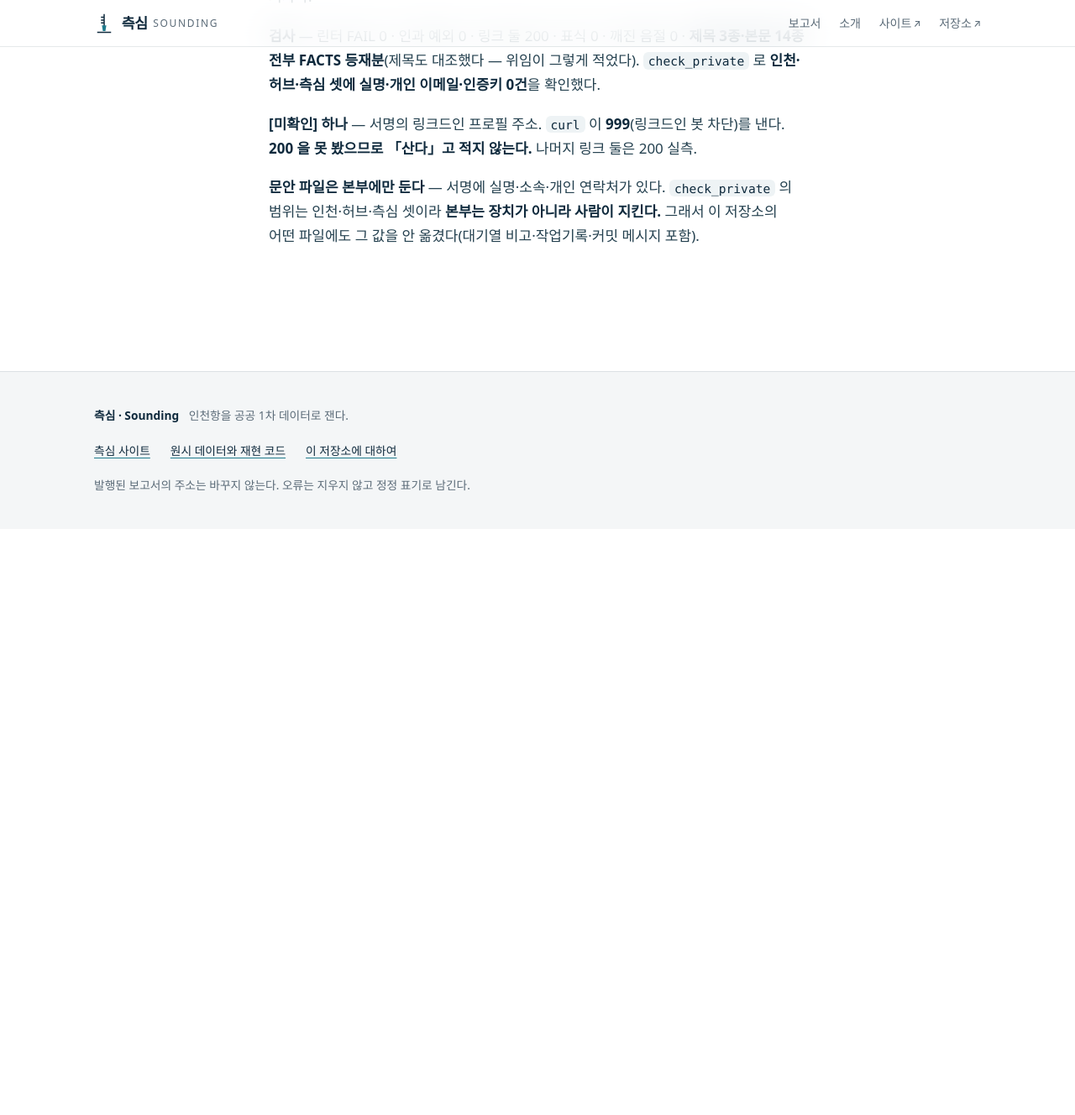
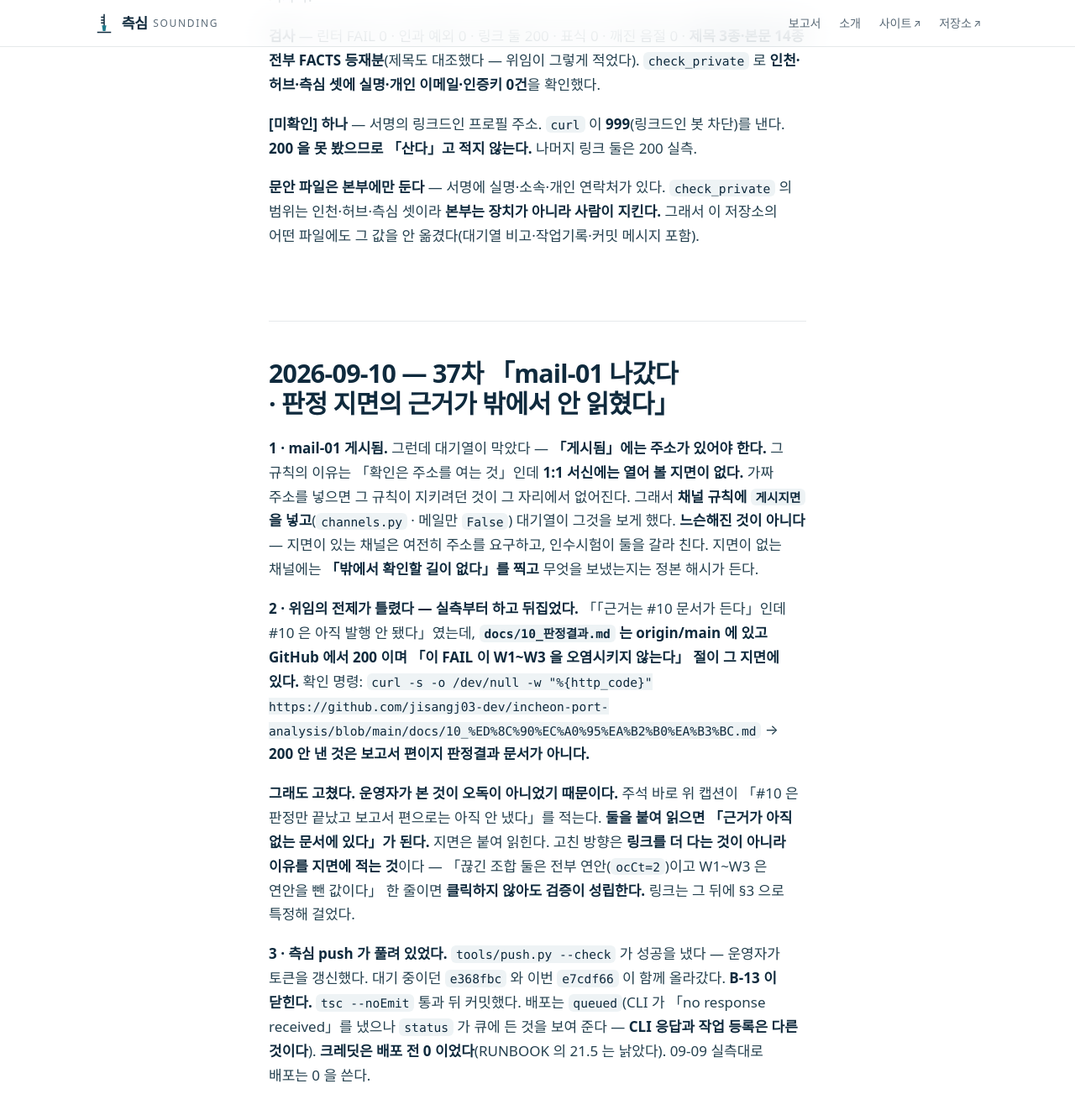
Before and after one commit to jisangj03-dev/incheon-port-analysis, a Jekyll site: the page built from docs/작업기록.md, in a window 1280 px wide and 1400 px high, scrolled down 113833 px. Shown: the top 1328 px of the window at 84% size. Built offline with Jekyll 4.4.1, drawn with Linux system fonts in a browser that asks for light colours; some web fonts are replaced; our own code applies the rules of GitHub Pages for plain Markdown files; before the commit the page ends 114463 px from its top, so only the background shows below that.

Commit message:
feat(대기열): 게시 지면이 없는 채널 — 1:1 서신에 가짜 주소를 넣지 않는다
mail-01 을 게시됨으로 옮기려는데 대기열이 막았다 — 「게시됨」에는 주소가 있어야 한다.
그 규칙의 이유는 **「확인은 주소를 여는 것」**인데 1:1 서신에는 열어 볼 지면이 없다.
**가짜 주소를 넣으면 그 규칙이 지키려던 것이 그 자리에서 없어진다.**

`channels.py` 에 `게시지면` 을 넣고(메일만 `False`) 대기열이 그것을 본다.
**느슨해진 것이 아니다** — 지면이 있는 채널은 여전히 주소를 요구하고,
인수시험이 둘을 갈라 친다(메일은 주소 없이 통과 · 링크드인은 여전히 거부).
지면이 없는 채널에는 **「밖에서 확인할 길이 없다」를 찍고** 무엇을 보냈는지는
메모의 정본 해시가 든다.

**mail-01 = 게시됨** (2026-09-10 발송 · 정본 해시 `43952af7aee00a40`).
전체 7 · 준비 3 · 게시됨 3 · 보류 1.

Co-Authored-By: Claude Opus 5 (1M context) <noreply@anthropic.com>
Claude-Session: https://claude.ai/code/session_01KFYvgjL5ghepZqAvxg2a7P

```diff
--- a/analysis/channels.py
+++ b/analysis/channels.py
@@ -106,6 +106,7 @@ CHANNELS = {
         "제목관측": None,
         "본문상한": None,
         "훅": None,
+        "게시지면": False,                  # **열어 볼 지면이 없다** — 1:1 서신이라 「주소」가 성립 안 한다
         "되돌릴수있나": False,              # **보낸 메일은 회수 못 한다**
         "삭제유예": "없다",                 # GeekNews 의 두 시간조차 없다
         "자기것허용": True,
@@ -311,6 +312,10 @@ def selftest():
         ["disquiet", "email", "geeknews", "linkedin"])
     chk("메일은 회수가 안 된다", CHANNELS["email"]["되돌릴수있나"], False)
     chk("메일은 유예조차 없다", CHANNELS["email"]["삭제유예"], "없다")
+    chk("메일은 게시 지면이 없다", CHANNELS["email"].get("게시지면"), False)
+    chk("나머지 셋은 지면이 있다",
+        [CHANNELS[c].get("게시지면", True) for c in ("linkedin", "geeknews", "disquiet")],
+        [True, True, True])
     try:
         rules("브런치")
         chk("모르는 채널은 막는다", True, False)
--- a/docs/작업기록.md
+++ b/docs/작업기록.md
@@ -2506,3 +2506,32 @@ STATUS A-8 에 둘을 뒀다 — ①**댄 커밋의 diff 안에 산출물이 실
 **문안 파일은 본부에만 둔다** — 서명에 실명·소속·개인 연락처가 있다. `check_private` 의 범위는
 인천·허브·측심 셋이라 **본부는 장치가 아니라 사람이 지킨다.** 그래서 이 저장소의 어떤 파일에도
 그 값을 안 옮겼다(대기열 비고·작업기록·커밋 메시지 포함).
+
+## 2026-09-10 — 37차 「mail-01 나갔다 · 판정 지면의 근거가 밖에서 안 읽혔다」
+
+**1 · mail-01 게시됨.** 그런데 대기열이 막았다 — **「게시됨」에는 주소가 있어야 한다.**
+그 규칙의 이유는 「확인은 주소를 여는 것」인데 **1:1 서신에는 열어 볼 지면이 없다.**
+가짜 주소를 넣으면 그 규칙이 지키려던 것이 그 자리에서 없어진다. 그래서 **채널 규칙에
+`게시지면` 을 넣고**(`channels.py` · 메일만 `False`) 대기열이 그것을 보게 했다.
+**느슨해진 것이 아니다** — 지면이 있는 채널은 여전히 주소를 요구하고, 인수시험이 둘을 갈라 친다.
+지면이 없는 채널에는 **「밖에서 확인할 길이 없다」를 찍고** 무엇을 보냈는지는 정본 해시가 든다.
+
+**2 · 위임의 전제가 틀렸다 — 실측부터 하고 뒤집었다.**
+「「근거는 #10 문서가 든다」인데 #10 은 아직 발행 안 됐다」였는데, **`docs/10_판정결과.md` 는
+origin/main 에 있고 GitHub 에서 200 이며 「이 FAIL 이 W1~W3 을 오염시키지 않는다」 절이 그 지면에 있다.**
+확인 명령:
+`curl -s -o /dev/null -w "%{http_code}" https://github.com/jisangj03-dev/incheon-port-analysis/blob/main/docs/10_%ED%8C%90%EC%A0%95%EA%B2%B0%EA%B3%BC.md` → **200**
+**안 낸 것은 보고서 편이지 판정결과 문서가 아니다.**
+
+**그래도 고쳤다. 운영자가 본 것이 오독이 아니었기 때문이다.**
+주석 바로 위 캡션이 「#10 은 판정만 끝났고 보고서 편으로는 아직 안 냈다」를 적는다.
+**둘을 붙여 읽으면 「근거가 아직 없는 문서에 있다」가 된다.** 지면은 붙여 읽힌다.
+고친 방향은 **링크를 더 다는 것이 아니라 이유를 지면에 적는 것**이다 —
+「끊긴 조합 둘은 전부 연안(`ocCt=2`)이고 W1~W3 은 연안을 뺀 값이다」 한 줄이면
+**클릭하지 않아도 검증이 성립한다.** 링크는 그 뒤에 §3 으로 특정해 걸었다.
+
+**3 · 측심 push 가 풀려 있었다.** `tools/push.py --check` 가 성공을 냈다 — 운영자가 토큰을 갱신했다.
+대기 중이던 `e368fbc` 와 이번 `e7cdf66` 이 함께 올라갔다. **B-13 이 닫힌다.**
+`tsc --noEmit` 통과 뒤 커밋했다. 배포는 `queued`(CLI 가 「no response received」를 냈으나
+`status` 가 큐에 든 것을 보여 준다 — **CLI 응답과 작업 등록은 다른 것이다**).
+**크레딧은 배포 전 0 이었다**(RUNBOOK 의 21.5 는 낡았다). 09-09 실측대로 배포는 0 을 쓴다.
```
Also changed, not shown: analysis/channel_queue.py (+27 -2 lines), docs/채널대기열.md (+1 -1 lines).
